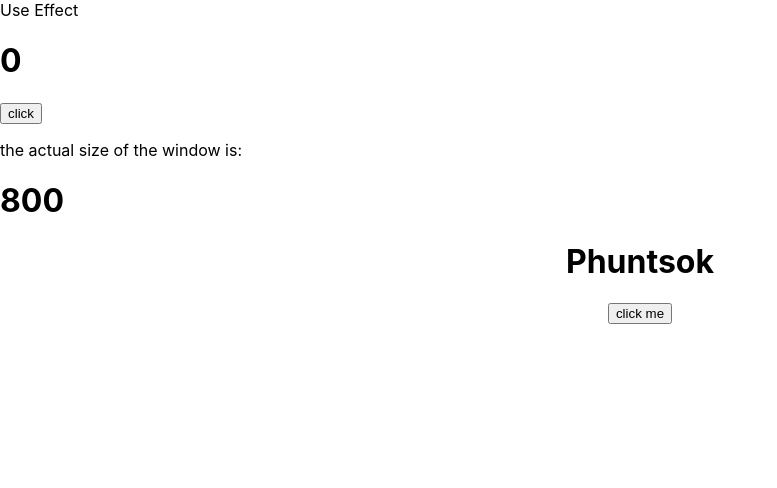
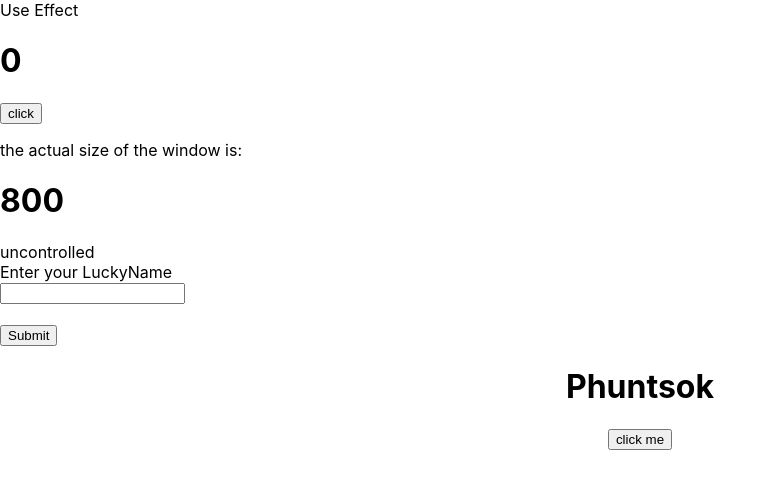
Before and after one commit to schagdeh/myreacthooks2021, a React (Create React App) app: page / in a window 1280 px wide. Shown: the top 488 px of the page, without its empty margins (0-777 px from the left). Built offline with nearby package versions, Linux system fonts and the light colour scheme.

Commit message:
uncontrolled form using useRef

```diff
--- a/src/App.js
+++ b/src/App.js
@@ -1,5 +1,6 @@
 import React, { useState } from 'react'
 import './App.css';
+import Uncontrolled from './components/forms/Uncontrolled';
 import UseEffect from './components/UseEffect'
 import UseEffect2 from './components/UseEffect2';
 
@@ -15,6 +16,7 @@ function App() {
     <>
       <UseEffect/>
       <UseEffect2/>
+      <Uncontrolled/>
       <div className="App">
       <h1>
       { myName }
--- /dev/null
+++ b/src/components/forms/Uncontrolled.js
@@ -0,0 +1,30 @@
+import React, { useRef, useState } from 'react'
+
+const Uncontrolled = () => {
+
+    const luckyName = useRef(null)
+    const [show, setShow] = useState(false);
+
+    const submitForm = (e) => {
+        e.preventDefault();
+        const name = luckyName.current.value;
+        name === "" ? alert("plz fill the data") : setShow(true);
+    }
+
+    return (
+        <div>
+            uncontrolled
+            <form action="" onSubmit={submitForm}>
+                <div>
+                    <label htmlFor="luckyName">Enter your LuckyName</label><br/>
+                    <input type="text" id="luckyName" ref={luckyName}/>
+                </div>
+                <br/>
+                <button>Submit</button>
+            </form>
+            <p>{ show ? `your lucky name is ${luckyName.current.value}` : "" }</p>
+        </div>
+    )
+}
+
+export default Uncontrolled
```
